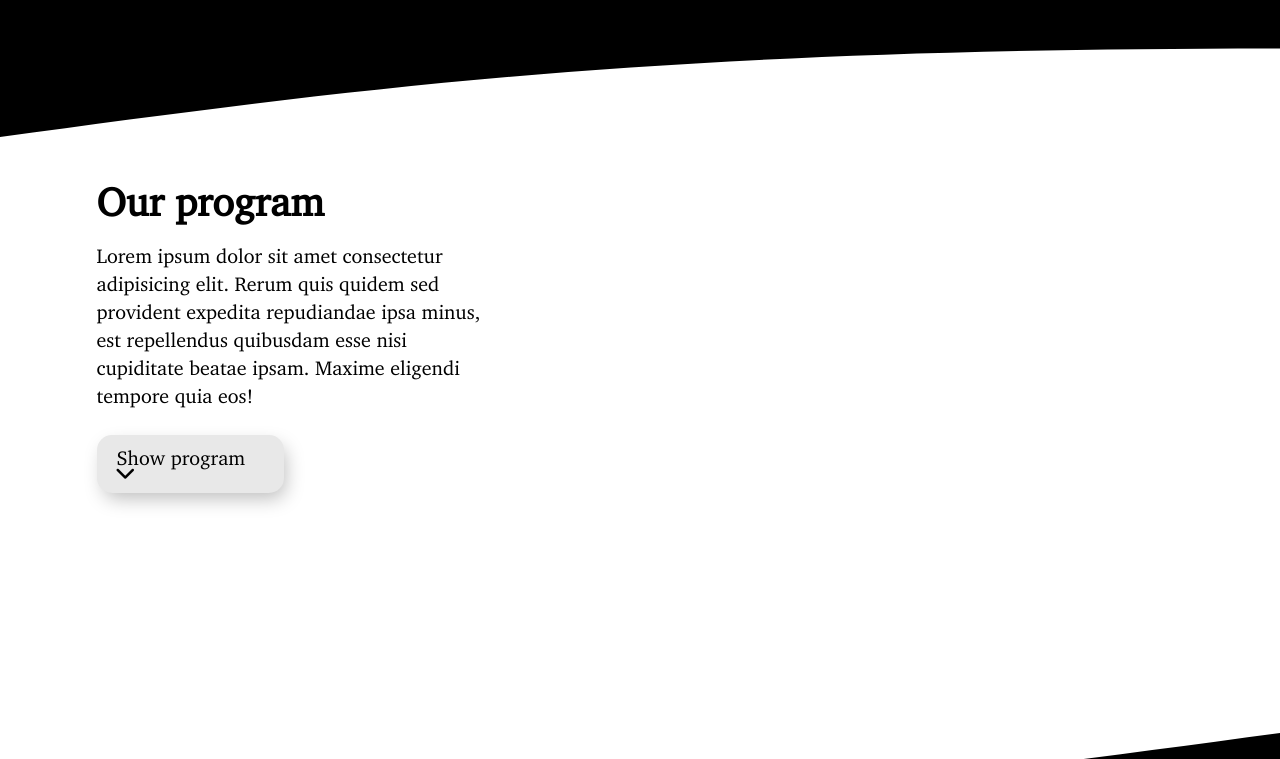
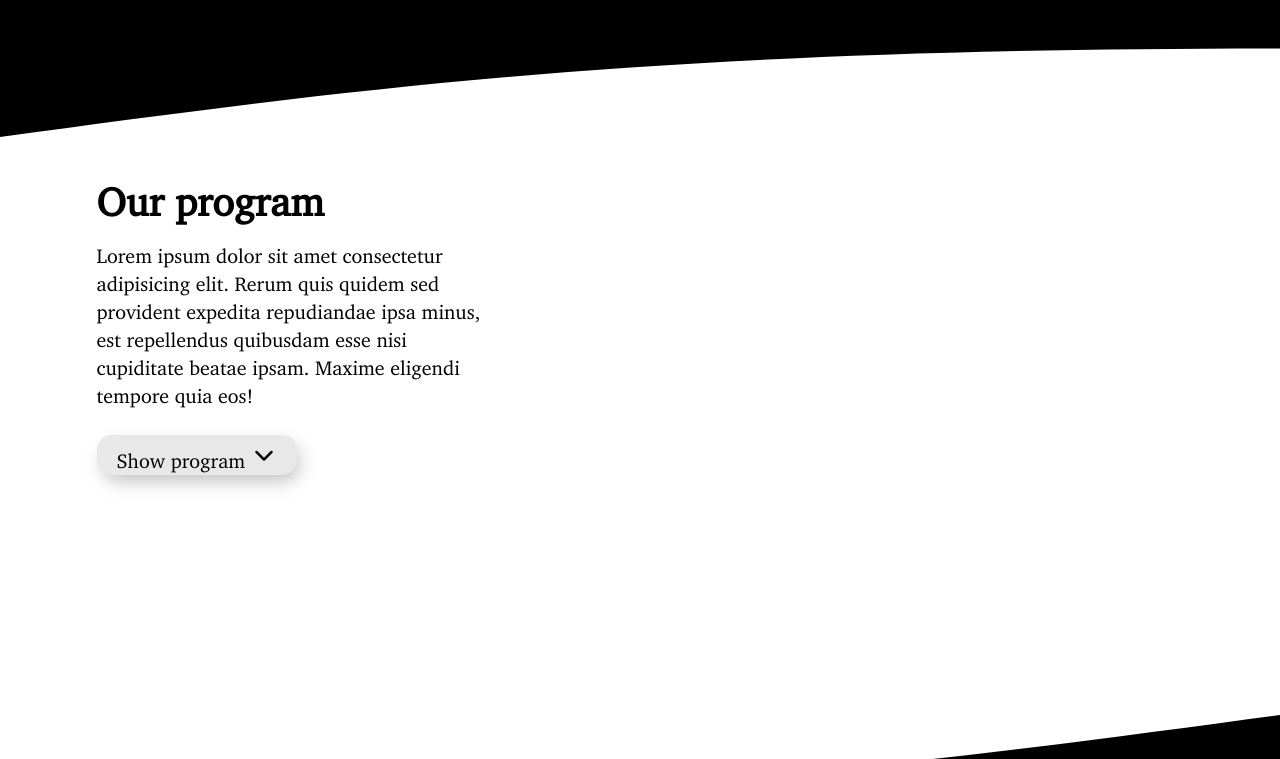
Before and after one commit to indabaxalgeria/indabax-algeria-2023-site, a plain HTML site: page index.html in a window 1280 px wide. Shown: the part 1993-2752 px from the top of the page. Drawn offline with Linux system fonts and the light colour scheme.

Commit message:
fixing hero section image , program button , hero section mobile view

```diff
--- a/css/style.css
+++ b/css/style.css
@@ -270,6 +270,7 @@ header ul a:hover{
   justify-content: space-between;
   align-items: center;
   min-height: calc(100vh - 62px);
+  gap: 40px;
 }
 @media (max-width:992px) {
   .hero .container{
@@ -278,7 +279,6 @@ header ul a:hover{
     gap: 50px;
   }
 }
-
 .hero .content{
   line-height: 1.5;
   max-width: 500px;
@@ -298,8 +298,8 @@ header ul a:hover{
   from { width: 0 }
   to { width: 100% }
 }
-@media (max-width:992px) {
-  .hero picture{
+@media (max-width:767px) {
+  .hero .photograph{
     order: 2;
   }
 }
@@ -425,7 +425,11 @@ header ul a:hover{
   margin-bottom: 30px;
 }
 .program #showschedule{
-  width: 187px;
+  width: 200px;
+  display: flex;
+  flex-wrap: nowrap;
+  align-items: center;
+  gap: 10px;
   margin-bottom: 30px;
 }
 
```
